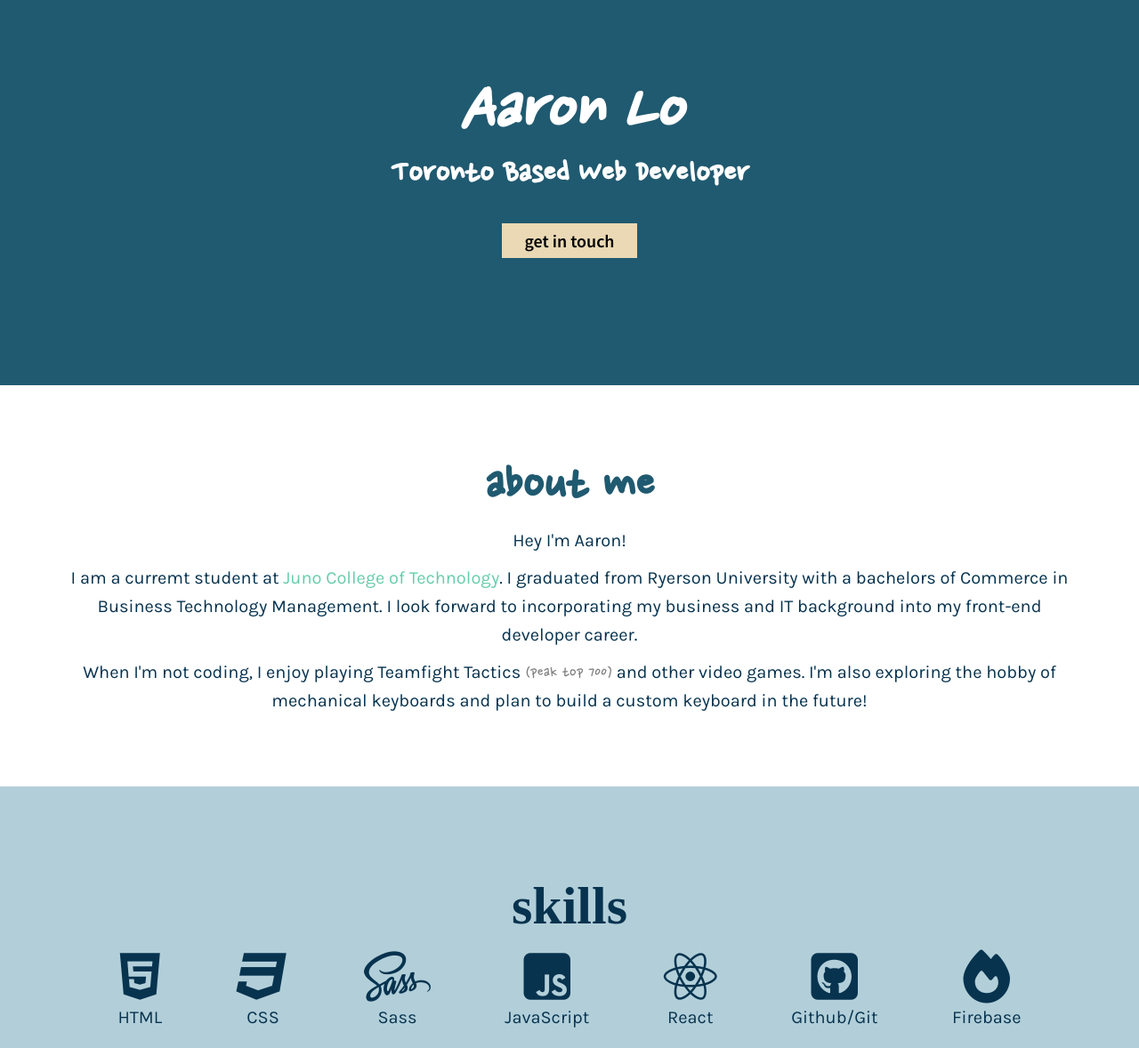
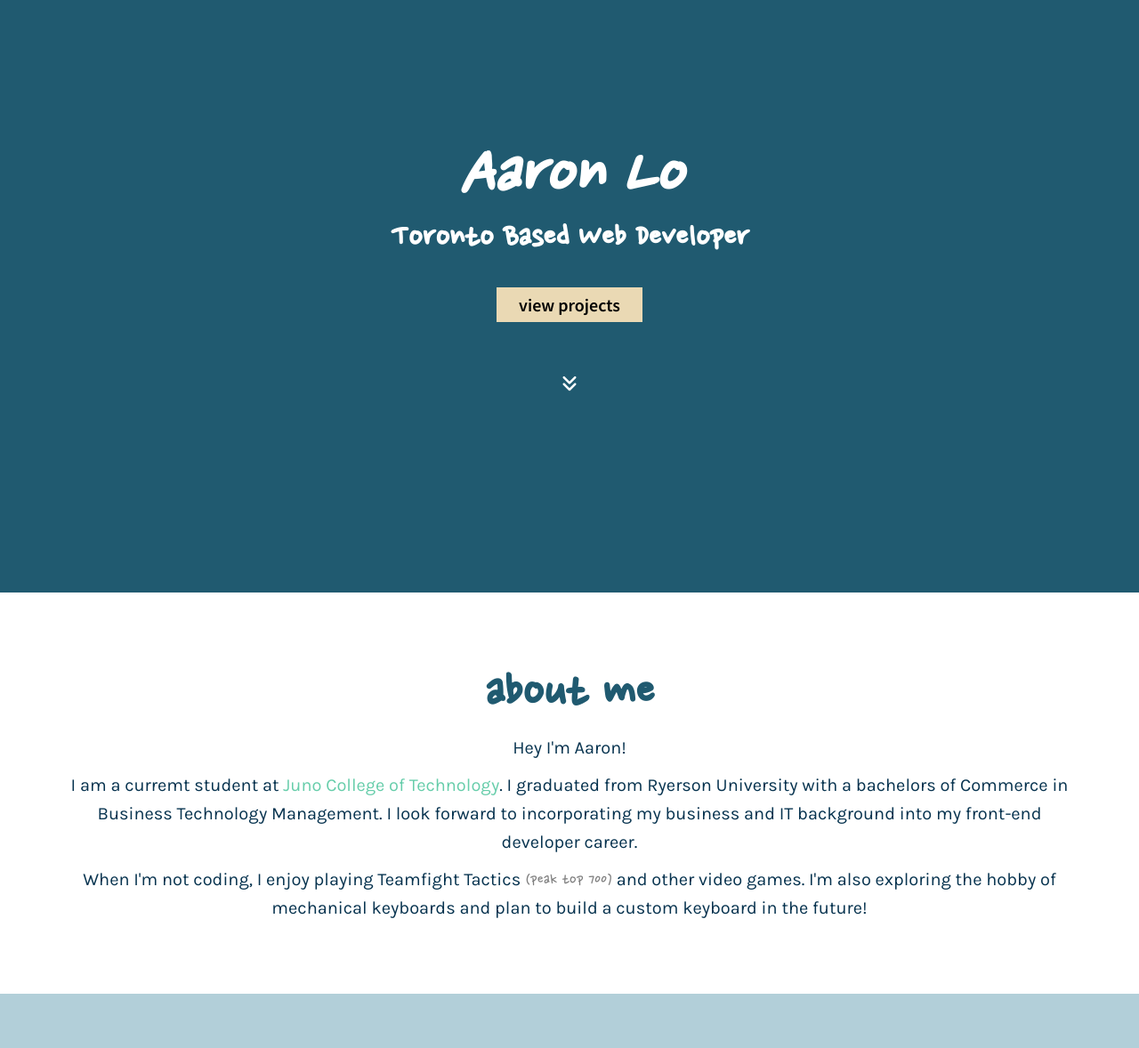
Before and after one commit to aalo826/portfolio, a plain HTML site: page index.html in a window 1280 px wide. Shown: the part 134-1312 px from the top of the page at 89% size. Drawn offline with nearby package versions, Linux system fonts and the light colour scheme; a web font is replaced by a local one.

Commit message:
changed things on header and skills section

```diff
--- a/index.html
+++ b/index.html
@@ -5,6 +5,7 @@
   <meta http-equiv="X-UA-Compatible" content="IE=edge">
   <meta name="viewport" content="width=device-width, initial-scale=1.0">
   <link rel="stylesheet" href="styles/style.css">
+  <link rel="stylesheet" href="https://cdn.jsdelivr.net/gh/devicons/devicon@v2.15.1/devicon.min.css">
   <title>Document</title>
   <script src="https://kit.fontawesome.com/b48aefa85a.js" crossorigin="anonymous"></script>
 </head>
@@ -31,15 +32,19 @@
       <li><a class="hamburger-anchor" href="#contact">Contact</a></li>
     </ul>
   </nav>
-
   <header>
-    <div class="header-content">
-      <h1>Aaron Lo</h1>
-      <h3>Toronto Based Web Developer</h3>
-      <div><a class ="get-touch" href="#contact">Get in Touch</a></div>
-      <div class="snorlax">
-        <img src="./assets/snorlax_minimal.png" alt="">
-          <p class = 'snorlax-message'>hey!</p>
+    <div class="wrapper">
+      <div class="header-content">
+        <h1>Aaron Lo</h1>
+        <h3>Toronto Based Web Developer</h3>
+        <div><a class ="get-touch" href="#projects">View Projects</a></div>
+        <div class="arrow">
+          <i class="fa-solid fa-angles-down fa-bounce" ></i>
+        </div>
+        <div class="snorlax">
+          <a href="#about-me"><img src="./assets/snorlax_minimal.png" alt=""></a>
+            <p class = 'snorlax-message'>hey!</p>
+        </div>
       </div>
     </div>
   </header>
@@ -63,7 +68,7 @@
               <p>HTML</p>
             </div>
             <div class="skills">
-              <i class="fa-brands fa-css3 fa-3x"></i>
+              <i class="fa-brands fa-css3-alt fa-3x"></i>
               <p>CSS</p>
             </div>
             <div class="skills">
@@ -83,7 +88,7 @@
               <p>Github/Git</p>
             </div>
             <div class="skills">
-              <i class="fa-solid fa-fire fa-3x"></i>
+              <i class="devicon-firebase-plain"></i>
               <p>Firebase</p>
             </div>
           </div>
--- a/styles/sass/partials/_baseStyles.scss
+++ b/styles/sass/partials/_baseStyles.scss
@@ -5,6 +5,8 @@ body {
 .wrapper {
   display: flex;
   max-width: 1200px;
+  justify-content: center;
+  align-items: center;
   width: 90%;
   margin: 0 auto;
 }
--- a/styles/sass/partials/_header.scss
+++ b/styles/sass/partials/_header.scss
@@ -1,15 +1,17 @@
 header {
+  display: flex;
   background-color: $primaryDark;
+  height: calc(100vh - 64.5px);
 }
 
 .header-content{
   display: flex;
-  position: relative;
-  text-align: center;
+  text-align:left;
   flex-direction: column;
+  justify-content: center;
   align-items: center;
+  padding: 150px 0px 150px;
   color: white;
-  padding: 150px 0px;
 }
 
 .header-content h1 {
@@ -23,27 +25,44 @@ header {
   padding-bottom: 40px;
 }
 
-header .get-touch{
+header .get-touch {
   margin-top: 20px;
 }
 
+.arrow {
+  padding-top: 65px;
+}
+
+.fa-angles-down {
+  --fa-animation-duration: 2s;
+  --fa-bounce-rebound: 0;
+  --fa-bounce-start-scale-x: 1;
+  --fa-bounce-start-scale-y: 1;
+  --fa-bounce-jump-scale-x: 1;
+  --fa-bounce-jump-scale-y: 1;
+  --fa-bounce-land-scale-x: 1;
+  --fa-bounce-land-scale-y: 1;
+}
 .snorlax {
   opacity: 0;
-  position: absolute;
-  top: 150px;
-  right: 150px;
+  position: relative;
+  top: 75px;
+  right: 0px;
+  transition: 0.5s;
   &:hover{
     opacity: 1;
+    transition: 0.5s;
   }
 }
 
 .snorlax:hover ~ .snorlax-message{
-    position: absolute;
+  position: absolute;
   top: 0;
   right: 0;
   font-family: $pen;
   color: white;
   opacity: 1;
+  transition: 1s;
 }
 
 .snorlax-message p{
--- a/styles/sass/partials/_sections.scss
+++ b/styles/sass/partials/_sections.scss
@@ -32,7 +32,7 @@
 }
 
 #skills h2{
-  font-family: $playfair;
+  font-family: $pen;
 }
 
 
@@ -58,6 +58,10 @@
   justify-content: space-between;
   align-items: center;
   padding: 15px;
+}
+
+.devicon-firebase-plain {
+  font-size: 3rem;
 }
 
 // projects section
```
Also changed, not shown: styles/style.css.
